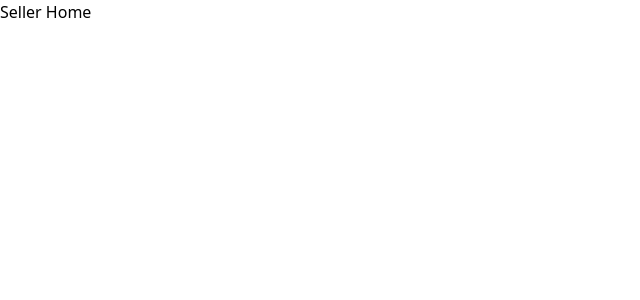
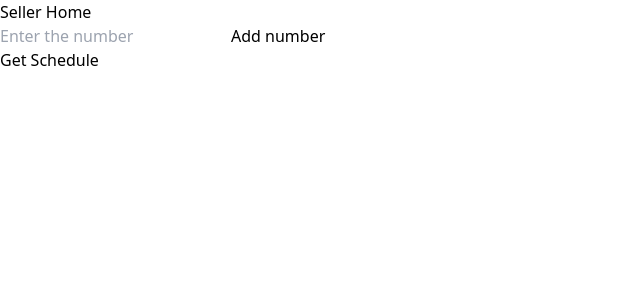
Before and after one commit to Barathj121/faunadive, a React (Vite) app: page /Sellers in a window 1280 px wide. Shown: the top 300 px of the page, without its empty margins (0-640 px from the left). Built offline with nearby package versions, Linux system fonts and the light colour scheme.

Commit message:
sellerpage backend updated

```diff
--- a/src/pages/seller/sellerhome.jsx
+++ b/src/pages/seller/sellerhome.jsx
@@ -1,3 +1,6 @@
+import { list } from 'postcss';
+import React, { useState, useEffect } from 'react';
+
 function sellerhome() {
 
     // Sellers page
@@ -8,11 +11,89 @@ function sellerhome() {
     // c) join community or allot a community
     // d) profile , sale , finance report
 
+// const apiurl="https://example-to9v.onrender.com/add/10";
+
+const [sellers, setSellers] = useState([]);
+const [number,setnumber]=useState(0);
+// useEffect(() => {
+//     const fetchData = async () => {
+//       try {
+//         const response = await fetch(apiurl);
+//         if (!response.ok) {
+//           throw new Error('Network response was not ok');
+//         }
+//         const json = await response.json();
+//         console.log(response);
+//         setSellers(json);
+//       } catch (error) {
+//         console.error('There was an error!', error);
+//       } finally {
+//         console.log('finally');
+//       }
+//     };
+//     fetchData();
+//   }, []);
+
+const scheduleapi="https://serious.onrender.com/schedule/";
+const [schedule, setSchedule] = useState([]);
+
+  function addnumber(number){
+    const apiurl="https://example-to9v.onrender.com/add/"+number;
+    const fetchData = async () => {
+      try {
+        const response = await fetch(apiurl);
+        if (!response.ok) {
+          throw new Error('Network response was not ok');
+        }
+        const json = await response.json();
+
+        setSellers(json);
+        console.log(sellers);
+      } catch (error) {
+        console.error('There was an error!', error);
+      } finally {
+        console.log('finally');
+      }
+    };
+    fetchData();
+    }
+    function scheduledetails(){
+
+      const fetchData = async () => {
+        try {
+          const response = await fetch(scheduleapi);
+          if (!response.ok) {
+            throw new Error('Network response was not ok');
+          }
+          const json = await response.json();
+          console.log(response);
+          setSchedule(json);
+        } catch (error) {
+          console.error('There was an error!', error);
+        } finally {
+          console.log('finally');
+        }
+      };
+      fetchData(),[];
+      }
+
+
+
+
+
 
     return (
         <div>
             <h1>Seller Home</h1>
+
+            <input  onChange={(e) => setnumber(e.target.value)} type='number' placeholder='Enter the number' />
+            <button onClick={() => addnumber(number)} className=" border-2 ">Add number</button>
+            <pre>{sellers.result}</pre>
+            <button onClick={() => scheduledetails()} className=" border-2 ">Get Schedule</button>
+            <pre>{schedule.schedule}</pre>
+
         </div>
+
     )
 }
 
```
